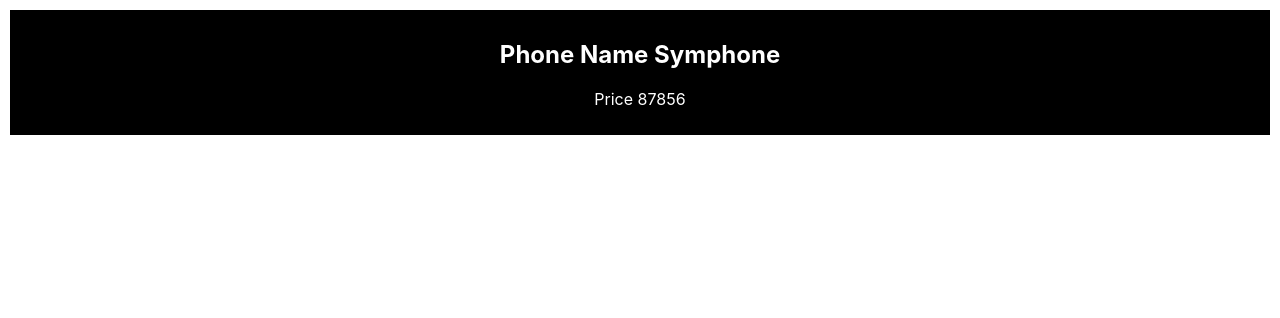
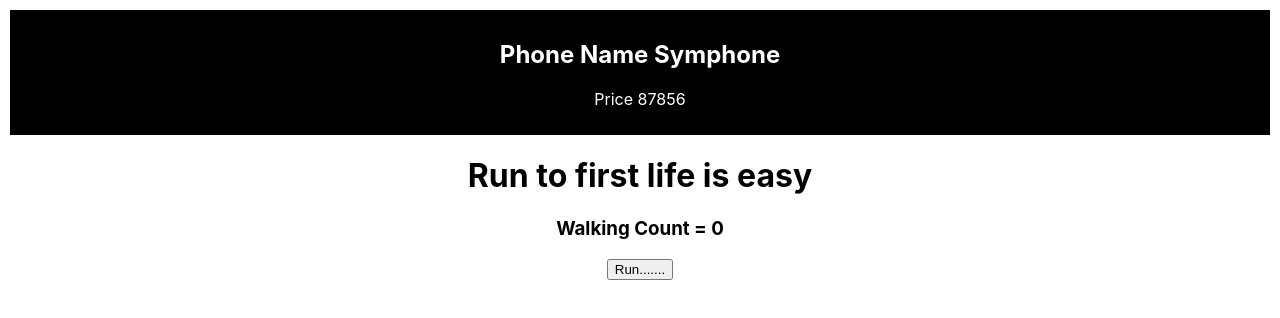
Before and after one commit to masuddrak/cor-concept-react, a React (Create React App) app: page / in a window 1280 px wide. Shown: the top 318 px of the page. Built offline with nearby package versions, Linux system fonts and the light colour scheme.

Commit message:
event listenar add

```diff
--- a/src/App.js
+++ b/src/App.js
@@ -1,12 +1,14 @@
 
 import './App.css';
 import Phone from './components/Phone/Phone';
+import Walk from './components/Walk/Walk';
 
 
 function App() {
   return (
     <div className="App">
      <Phone name='Symphone' price='87856'></Phone>
+     <Walk></Walk>
     </div>
   );
   };
--- /dev/null
+++ b/src/components/Walk/Walk.js
@@ -0,0 +1,18 @@
+import React, { useState } from 'react';
+
+const Walk = () => {
+    const [run,setRun]=useState(0)
+    const RunBtn=()=>{
+        const newRun=run+1;
+        setRun(newRun)
+    }
+    return (
+        <div>
+            <h1>Run to first life is easy</h1>
+            <h3>Walking Count = {run}</h3>
+            <button onClick={RunBtn}>Run.......</button>
+        </div>
+    );
+};
+
+export default Walk;
```
